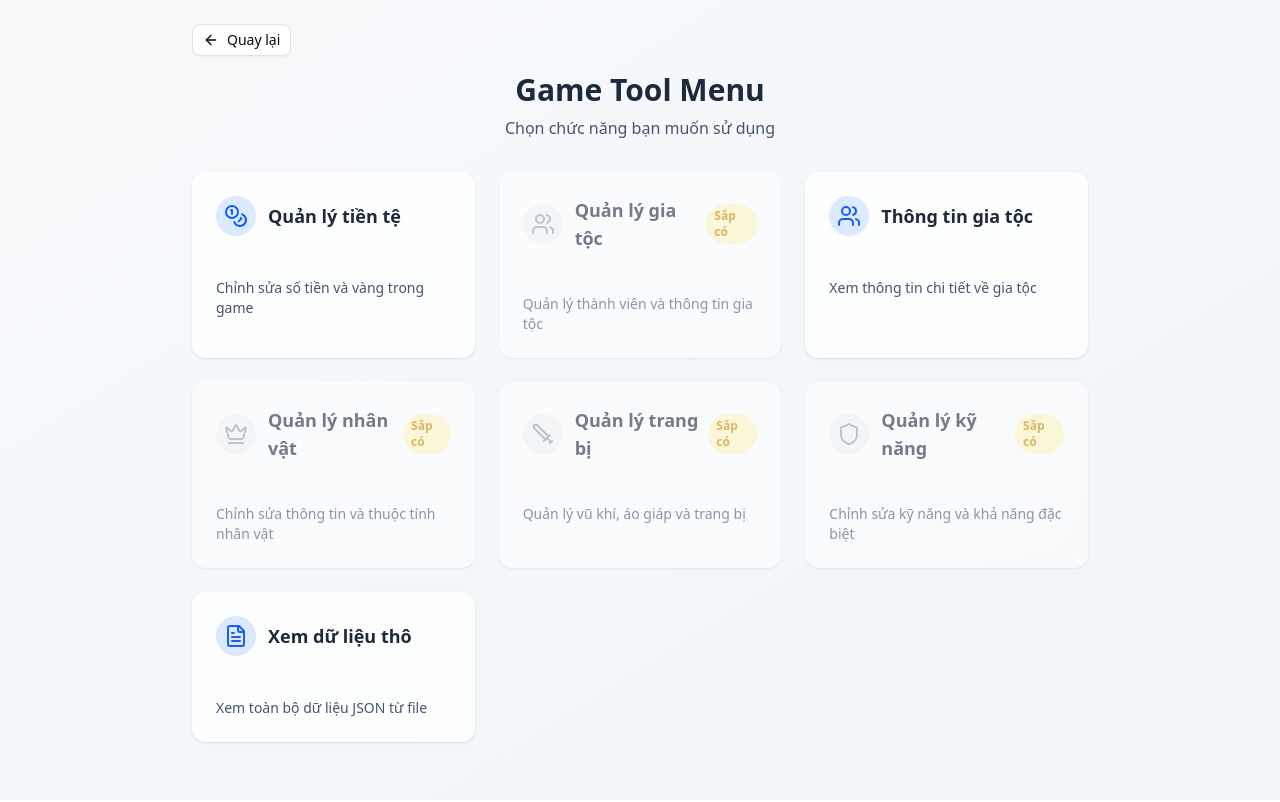
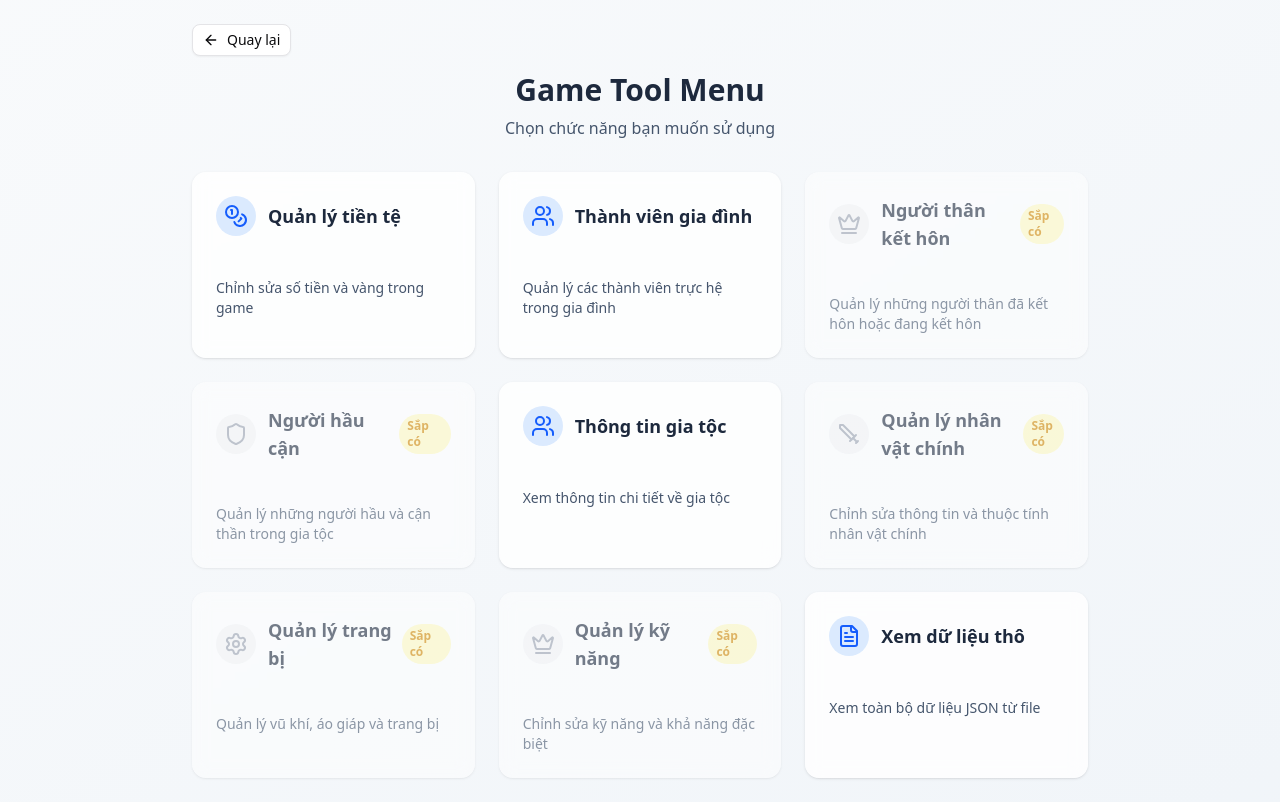
Before and after one commit to longgoll/house_of_legacy_edit_file_save, a Next.js app: page /menu in a window 1280 px wide. Built offline with nearby package versions, Linux system fonts and the light colour scheme.

Commit message:
feat: Update menu options and add Family Members page

```diff
--- /dev/null
+++ b/src/app/family-members/page.tsx
@@ -0,0 +1,7 @@
+import React from 'react'
+
+export default function Page() {
+  return (
+    <div>Page</div>
+  )
+}
--- a/src/app/menu/page.tsx
+++ b/src/app/menu/page.tsx
@@ -52,11 +52,27 @@ export default function MenuPage() {
       available: true
     },
     {
-      id: 'family',
-      title: 'Quản lý gia tộc',
-      description: 'Quản lý thành viên và thông tin gia tộc',
+      id: 'family-members',
+      title: 'Thành viên gia đình',
+      description: 'Quản lý các thành viên trực hệ trong gia đình',
       icon: <Users className="h-6 w-6" />,
-      href: '/family-management',
+      href: '/family-members',
+      available: true
+    },
+    {
+      id: 'married-relatives',
+      title: 'Người thân kết hôn',
+      description: 'Quản lý những người thân đã kết hôn hoặc đang kết hôn',
+      icon: <Crown className="h-6 w-6" />,
+      href: '/married-relatives',
+      available: false
+    },
+    {
+      id: 'servants',
+      title: 'Người hầu cận',
+      description: 'Quản lý những người hầu và cận thần trong gia tộc',
+      icon: <Shield className="h-6 w-6" />,
+      href: '/servants',
       available: false
     },
     {
@@ -69,9 +85,9 @@ export default function MenuPage() {
     },
     {
       id: 'character',
-      title: 'Quản lý nhân vật',
-      description: 'Chỉnh sửa thông tin và thuộc tính nhân vật',
-      icon: <Crown className="h-6 w-6" />,
+      title: 'Quản lý nhân vật chính',
+      description: 'Chỉnh sửa thông tin và thuộc tính nhân vật chính',
+      icon: <Sword className="h-6 w-6" />,
       href: '/character-management',
       available: false
     },
@@ -79,7 +95,7 @@ export default function MenuPage() {
       id: 'equipment',
       title: 'Quản lý trang bị',
       description: 'Quản lý vũ khí, áo giáp và trang bị',
-      icon: <Sword className="h-6 w-6" />,
+      icon: <Settings className="h-6 w-6" />,
       href: '/equipment-management',
       available: false
     },
@@ -87,7 +103,7 @@ export default function MenuPage() {
       id: 'skills',
       title: 'Quản lý kỹ năng',
       description: 'Chỉnh sửa kỹ năng và khả năng đặc biệt',
-      icon: <Shield className="h-6 w-6" />,
+      icon: <Crown className="h-6 w-6" />,
       href: '/skills-management',
       available: false
     },
```
